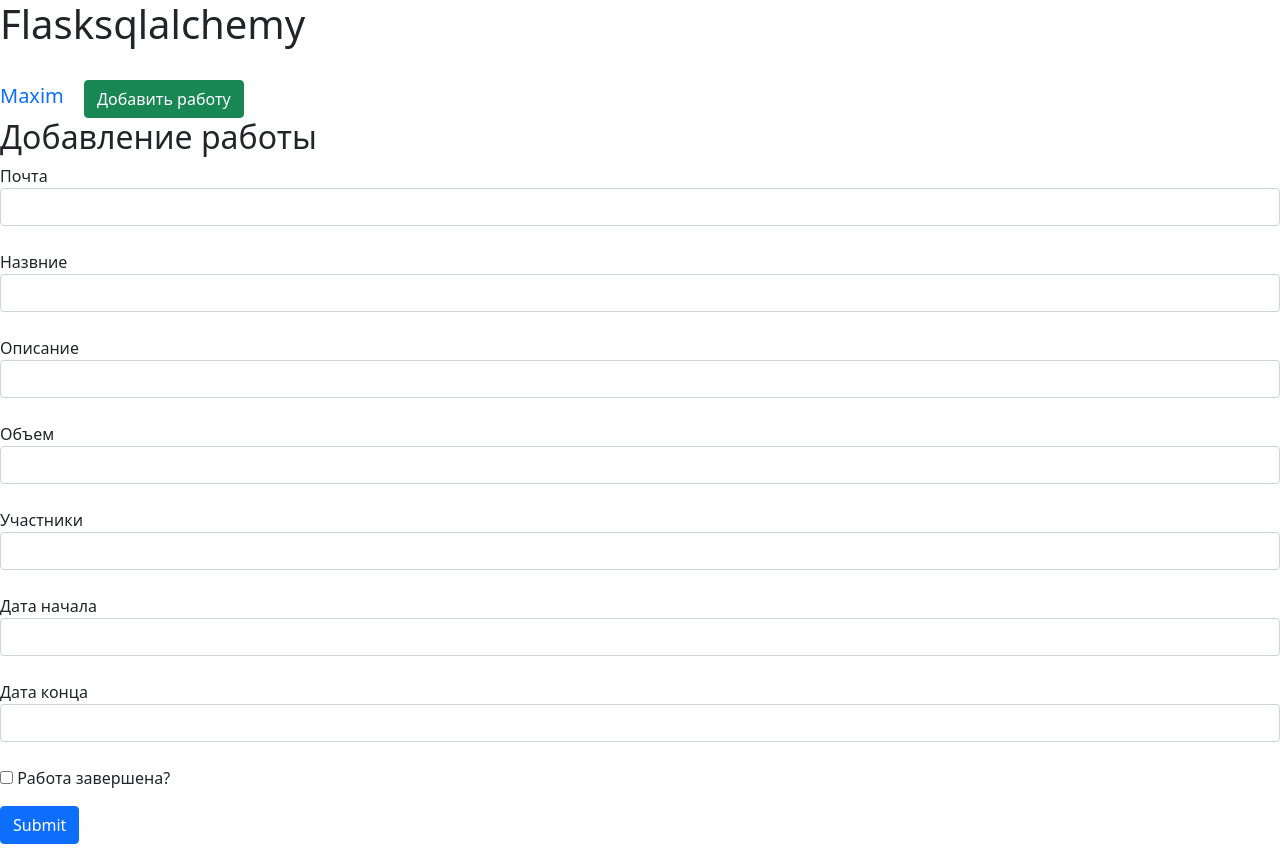
After one commit to nana444ahahhh/flsalchemy, a Flask app: page /addjob in a window 1280 px wide. The commit adds this page. Run offline with Flask 3, Linux system fonts and the light colour scheme; a user stored in the database is signed in.

Commit message:
Add files via upload

```diff
--- a/data/__all_models.py
+++ b/data/__all_models.py
@@ -1 +1,2 @@
 from . import users
+from . import jobs
--- a/main.py
+++ b/main.py
@@ -3,11 +3,12 @@ import datetime
 
 from flask_login import LoginManager, login_user, logout_user, login_required
 from flask_wtf import FlaskForm
-from wtforms import PasswordField, BooleanField, SubmitField, EmailField, StringField, IntegerField
+from wtforms import PasswordField, BooleanField, SubmitField, EmailField, StringField, IntegerField, DateTimeField
 
 from wtforms.validators import DataRequired
 from data import db_session
 
+from data.users import User
 from data.users import User
 from flask_restful import Api
 
@@ -19,11 +20,6 @@ app.config['PERMANENT_SESSION_LIFETIME'] = datetime.timedelta(days=365)
 login_manager = LoginManager()
 login_manager.init_app(app)
 
-blueprint = Blueprint(
-    'news_api',
-    __name__,
-    template_folder='templates'
-)
 
 db_session.global_init("db/blogs.db")
 dbs = db_session.create_session()
@@ -36,6 +32,18 @@ class LoginForm(FlaskForm):
     password = PasswordField('Пароль', validators=[DataRequired()])
     remember_me = BooleanField('Запомнить меня')
     submit = SubmitField('Войти')
+
+
+class JobForm(FlaskForm):
+    email = StringField('Почта', validators=[DataRequired()])
+    name = StringField('Назвние', validators=[DataRequired()])
+    about = StringField('Описание', validators=[DataRequired()])
+    size = IntegerField('Объем', validators=[DataRequired()])
+    collaborators = StringField('Участники')
+    start = DateTimeField('Дата начала', format='Дата:%Y-%m-%d Время:%H:%M:%S')
+    end = DateTimeField('Дата конца', format='Дата:%Y-%m-%d Время:%H:%M:%S')
+    finished = BooleanField('Работа завершена?')
+    submit = SubmitField('Submit')
 
 
 class RegisterForm(FlaskForm):
@@ -104,5 +112,13 @@ def register():
     return render_template('register.html', title='регистрация', form=form)
 
 
+@app.route('/addjob', methods=['GET', 'POST'])
+@login_required
+def addjob():
+    form = JobForm()
+
+    return render_template('addjob.html', form=form, title='Добавление работы')
+
+
 if __name__ == '__main__':
     app.run(port=8080, host='127.0.0.1')
--- /dev/null
+++ b/templates/addjob.html
@@ -0,0 +1,39 @@
+{% extends "base.html" %}
+
+{% block content %}
+<h2 id="temp">{{ title }}</h2>
+    <form action="" method="post">
+        {{ form.hidden_tag() }}
+        <div class="forms">
+            {{ form.email.label }}<br>
+            {{ form.email(class="form-control") }}<br>
+        </div>
+        <div class="forms">
+            {{ form.name.label }}<br>
+            {{ form.name(class="form-control") }}<br>
+        </div>
+        <div class="forms">
+            {{ form.about.label }}<br>
+            {{ form.about(class="form-control") }}<br>
+        </div>
+        <div class="forms">
+            {{ form.size.label }}<br>
+            {{ form.size(class="form-control") }}<br>
+        </div>
+        <div class="forms">
+            {{ form.collaborators.label }}<br>
+            {{ form.collaborators(class="form-control") }}<br>
+        </div>
+        <div class="forms">
+            {{ form.start.label }}<br>
+            {{ form.start(class="form-control") }}<br>
+        </div>
+        <div class="forms">
+            {{ form.end.label }}<br>
+            {{ form.end(class="form-control") }}<br>
+        </div>
+        <p class="forms">{{ form.finished() }} {{ form.finished.label }}</p>
+        <p class="forms">{{ form.submit(type="submit", class="btn btn-primary") }}</p>
+        <div>{{ message }}</div>
+    </form>
+{% endblock %}
--- a/templates/base.html
+++ b/templates/base.html
@@ -15,10 +15,12 @@
         <nav><a>
            {% if current_user.is_authenticated %}
     <a class="navbar-brand" href="/logout">{{ current_user.name }}</a>
+             <a class="btn btn-success" href="/addjob">Добавить работу</a>
 {% else %}
     <p>
         <a class="btn btn-primary " href="/register">Зарегистрироваться</a>
         <a class="btn btn-success" href="/login">Войти</a>
+
     </p>
 {% endif %}
         </a></nav>
```
Also changed, not shown: data/jobs.py (added, +15 -0 lines), data/db_session.py (line endings or trailing spaces), data/users.py (line endings or trailing spaces), db/blogs.db, templates/login.html (line endings or trailing spaces), templates/register.html (line endings or trailing spaces).
